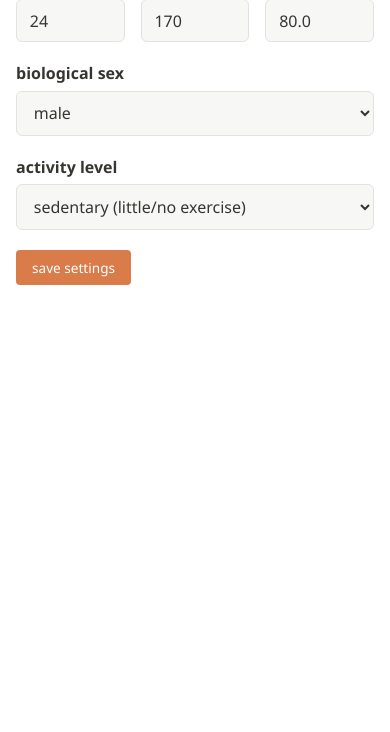
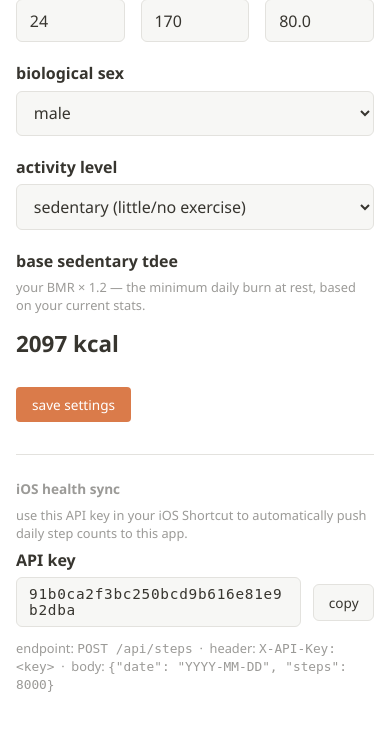
Before and after one commit to bagiba/calorie-tracker, a Flask app: page /settings in a window 390 px wide. Shown: the part 650-1382 px from the top of the page. Before the commit the page ends 935 px from the top, so only its background shows below. Run offline with Flask 3, Linux system fonts and the light colour scheme; data comes from the database, SQL or seed files in the repository.

Commit message:
add steps tracking: iOS sync, calendar display, and steps-based TDEE prediction
- POST /api/steps endpoint with API key auth for iOS Shortcut integration
- Steps table in DB; steps shown on calendar as X.Xk format
- Per-day TDEE uses actual steps (BMR × 1.2 + walking kcal from height/weight/sex)
  instead of fixed activity level multiplier
- Settings page shows read-only base sedentary TDEE (BMR × 1.2)
- Mobile calendar cells taller (4:5 ratio) to fit steps without overflow
- Day view shows step count when available

Co-Authored-By: Claude Sonnet 4.6 <noreply@anthropic.com>

```diff
--- a/app.py
+++ b/app.py
@@ -35,15 +35,31 @@ def inject_globals():
     return {'nav_settings': get_settings()}
 
 
-def calc_tdee(settings):
-    """Mifflin-St Jeor BMR × activity multiplier."""
+def calc_bmr(settings):
+    """Mifflin-St Jeor BMR."""
     w = float(settings['weight_kg'])
     h = float(settings['height_cm'])
     a = float(settings['age'])
     if settings['gender'] == 'female':
-        bmr = 10 * w + 6.25 * h - 5 * a - 161
-    else:
-        bmr = 10 * w + 6.25 * h - 5 * a + 5
+        return 10 * w + 6.25 * h - 5 * a - 161
+    return 10 * w + 6.25 * h - 5 * a + 5
+
+def calc_tdee(settings, steps=None):
+    """Calculate TDEE.
+    If steps provided: BMR × 1.2 (sedentary base) + walking calories derived
+    from steps using weight and height-based stride length.
+    Falls back to activity level multiplier if no steps.
+    """
+    bmr = calc_bmr(settings)
+    if steps is not None:
+        weight_kg = float(settings['weight_kg'])
+        height_cm = float(settings['height_cm'])
+        # Stride length estimate from height and sex (meters per step)
+        stride_m = height_cm * (0.413 if settings['gender'] == 'female' else 0.415) / 100
+        distance_km = (steps * stride_m) / 1000
+        # ~0.6 kcal per kg per km walked (net above resting, well-validated)
+        walking_calories = 0.6 * weight_kg * distance_km
+        return bmr * 1.2 + walking_calories
     return bmr * ACTIVITY_MULTIPLIERS.get(settings['activity_level'], 1.2)
 
 
@@ -76,6 +92,27 @@ def calendar_view(year, month):
 
     daily_totals = {row['date']: row['total'] for row in rows}
 
+    step_rows = db.execute(
+        'SELECT date, steps FROM steps WHERE date BETWEEN ? AND ?',
+        (first_day, last_day)
+    ).fetchall()
+    daily_steps = {row['date']: row['steps'] for row in step_rows}
+
+    # Load all historical goals ordered by effective date (ascending)
+    goals = db.execute(
+        'SELECT yellow_threshold, red_threshold, effective_date FROM calorie_goals ORDER BY effective_date'
+    ).fetchall()
+
+    def goal_for_date(date_str):
+        """Return the goal active on date_str (latest effective_date <= date_str)."""
+        active = None
+        for g in goals:
+            if g['effective_date'] <= date_str:
+                active = g
+            else:
+                break
+        return active or settings
+
     def day_color(day):
         if day == 0:
             return ''
@@ -83,9 +120,10 @@ def calendar_view(year, month):
         total = daily_totals.get(date_str)
         if total is None:
             return 'gray'
-        if total <= settings['yellow_threshold']:
+        goal = goal_for_date(date_str)
+        if total <= goal['yellow_threshold']:
             return 'green'
-        if total <= settings['red_threshold']:
+        if total <= goal['red_threshold']:
             return 'yellow'
         return 'red'
 
@@ -102,13 +140,15 @@ def calendar_view(year, month):
     else:
         next_year, next_month = year, month + 1
 
-    # Weight prediction based on logged days only
-    tdee = calc_tdee(settings)
-    total_deficit = sum(tdee - v for v in daily_totals.values())
+    # Weight prediction based on logged days only, using per-day TDEE from steps
+    total_deficit = 0
+    for date_str, calories in daily_totals.items():
+        steps = daily_steps.get(date_str)
+        day_tdee = calc_tdee(settings, steps=steps)
+        total_deficit += day_tdee - calories
     predicted_kg = total_deficit / 7700  # positive = loss, negative = gain
     is_loss = predicted_kg >= 0
     prediction = {
-        'tdee': round(tdee),
         'days': len(daily_totals),
         'kg_str': f"{abs(predicted_kg):.2f}",
         'is_loss': is_loss,
@@ -120,7 +160,7 @@ def calendar_view(year, month):
         day_color=day_color, today=today_date,
         prev_year=prev_year, prev_month=prev_month,
         next_year=next_year, next_month=next_month,
-        prediction=prediction)
+        prediction=prediction, daily_steps=daily_steps)
 
 
 @app.route('/day/<date_str>')
@@ -139,9 +179,12 @@ def day_view(date_str):
     total = sum(m['calories'] for m in meals)
     settings = get_settings()
 
+    steps_row = db.execute('SELECT steps FROM steps WHERE date = ?', (date_str,)).fetchone()
+    steps = steps_row['steps'] if steps_row else None
+
     return render_template('day.html',
         date=date_str, parsed_date=parsed,
-        meals=meals, total=total, settings=settings)
+        meals=meals, total=total, settings=settings, steps=steps)
 
 
 @app.route('/settings', methods=['GET', 'POST'])
@@ -176,6 +219,13 @@ def settings_view():
                     (calorie_target, yellow_threshold, red_threshold,
                      age, height_cm, weight_kg, gender, activity_level)
                 )
+                today_str = date.today().isoformat()
+                db.execute(
+                    'INSERT INTO calorie_goals (yellow_threshold, red_threshold, effective_date) '
+                    'VALUES (?, ?, ?) ON CONFLICT(effective_date) DO UPDATE SET '
+                    'yellow_threshold=excluded.yellow_threshold, red_threshold=excluded.red_threshold',
+                    (yellow_threshold, red_threshold, today_str)
+                )
                 db.commit()
                 flash('settings saved.', 'success')
         else:
@@ -184,7 +234,8 @@ def settings_view():
         return redirect(url_for('settings_view'))
 
     settings = get_settings()
-    return render_template('settings.html', settings=settings, activity_labels=ACTIVITY_LABELS)
+    bmr_sedentary = round(calc_bmr(settings) * 1.2)
+    return render_template('settings.html', settings=settings, activity_labels=ACTIVITY_LABELS, bmr_sedentary=bmr_sedentary)
 
 
 # ── JSON API Routes ──────────────────────────────────────────────────────────
@@ -300,6 +351,40 @@ def get_meals(date_str):
     })
 
 
+@app.route('/api/steps', methods=['POST'])
+def log_steps():
+    token = request.headers.get('X-API-Key', '')
+    settings = get_settings()
+    if not token or token != settings['api_key']:
+        return jsonify({'error': 'Unauthorized'}), 401
+
+    data = request.get_json()
+    if not data:
+        return jsonify({'error': 'Invalid JSON'}), 400
+
+    step_date = data.get('date')
+    steps = data.get('steps')
+
+    if not step_date or steps is None:
+        return jsonify({'error': 'date and steps are required'}), 400
+
+    try:
+        steps = int(steps)
+        if steps < 0:
+            raise ValueError
+    except (ValueError, TypeError):
+        return jsonify({'error': 'steps must be a non-negative integer'}), 400
+
+    db = get_db()
+    db.execute(
+        'INSERT INTO steps (date, steps) VALUES (?, ?) ON CONFLICT(date) DO UPDATE SET steps=excluded.steps',
+        (step_date, steps)
+    )
+    db.commit()
+
+    return jsonify({'date': step_date, 'steps': steps}), 200
+
+
 if __name__ == '__main__':
     init_db()
     app.run(host='0.0.0.0', debug=False)
--- a/static/style.css
+++ b/static/style.css
@@ -204,6 +204,12 @@ h1 {
     margin-top: 2px;
 }
 
+.day-steps {
+    font-size: 0.65rem;
+    color: var(--text-muted);
+    margin-top: 1px;
+}
+
 /* ── Day View ────────────────────────────────────────────────────────────── */
 
 .day-header-bar {
@@ -399,12 +405,22 @@ button:hover {
         gap: 2px;
     }
 
+    .day-cell {
+        aspect-ratio: 4 / 5;
+        justify-content: flex-start;
+        padding-top: 0.3rem;
+    }
+
     .day-number {
         font-size: 0.85rem;
     }
 
     .day-calories {
         font-size: 0.6rem;
+    }
+
+    .day-steps {
+        font-size: 0.55rem;
     }
 }
 
@@ -518,3 +534,79 @@ button:hover {
     outline: none;
     border-color: var(--accent);
 }
+
+/* Steps bar */
+.steps-bar {
+    display: flex;
+    align-items: center;
+    gap: 0.5rem;
+    padding: 0.6rem 1rem;
+    background: var(--bg-card);
+    border: 1px solid var(--border);
+    border-radius: var(--radius);
+    margin-bottom: 1.25rem;
+    font-size: 0.95rem;
+}
+
+.steps-count {
+    font-weight: 600;
+    color: var(--accent);
+}
+
+/* API key section */
+.api-key-section {
+    margin-top: 2rem;
+    padding-top: 1.5rem;
+    border-top: 1px solid var(--border);
+}
+
+.stat-display {
+    font-size: 1.4rem;
+    font-weight: 600;
+    color: var(--text);
+    padding: 0.5rem 0;
+}
+
+.api-key-display {
+    margin-bottom: 0.75rem;
+}
+
+.api-key-display label {
+    display: block;
+    font-weight: 600;
+    margin-bottom: 0.4rem;
+}
+
+.api-key-row {
+    display: flex;
+    align-items: center;
+    gap: 0.75rem;
+}
+
+.api-key-row code {
+    background: var(--bg-card);
+    border: 1px solid var(--border);
+    border-radius: var(--radius);
+    padding: 0.5rem 0.75rem;
+    font-size: 0.9rem;
+    letter-spacing: 0.05em;
+    flex: 1;
+    word-break: break-all;
+}
+
+.btn-copy {
+    background: var(--bg-card);
+    border: 1px solid var(--border);
+    color: var(--text);
+    padding: 0.5rem 0.9rem;
+    border-radius: var(--radius);
+    cursor: pointer;
+    font-family: inherit;
+    font-size: 0.85rem;
+    white-space: nowrap;
+}
+
+.btn-copy:hover {
+    border-color: var(--accent);
+    color: var(--accent);
+}
--- a/templates/base.html
+++ b/templates/base.html
@@ -4,6 +4,7 @@
     <meta charset="UTF-8">
     <meta name="viewport" content="width=device-width, initial-scale=1.0">
     <title>{% block title %}Clories{% endblock %}</title>
+    <link rel="icon" type="image/png" href="{{ url_for('static', filename='favicon.png') }}">
     <link rel="stylesheet" href="{{ url_for('static', filename='style.css') }}">
 </head>
 <body>
--- a/templates/calendar.html
+++ b/templates/calendar.html
@@ -42,11 +42,15 @@
     {% set date_str = '%04d-%02d-%02d'|format(year, month, day) %}
     {% set color = day_color(day) %}
     {% set total = daily_totals.get(date_str) %}
+    {% set steps = daily_steps.get(date_str) %}
     <a href="{{ url_for('day_view', date_str=date_str) }}"
        class="day-cell {{ color }}{% if today.year == year and today.month == month and today.day == day %} today{% endif %}">
         <span class="day-number">{{ day }}</span>
         {% if total is not none %}
         <span class="day-calories">{{ total }} cal</span>
+        {% endif %}
+        {% if steps is not none %}
+        <span class="day-steps">{{ "%.1fk"|format(steps / 1000) }} steps</span>
         {% endif %}
     </a>
     {% endif %}
--- a/templates/settings.html
+++ b/templates/settings.html
@@ -65,6 +65,36 @@
         </select>
     </div>
 
+    <div class="form-group">
+        <label>base sedentary tdee</label>
+        <p class="help-text">your BMR × 1.2 — the minimum daily burn at rest, based on your current stats.</p>
+        <div class="stat-display">{{ bmr_sedentary }} kcal</div>
+    </div>
+
     <button type="submit" class="btn-save">save settings</button>
 </form>
+
+<div class="api-key-section">
+    <h2 class="settings-section">iOS health sync</h2>
+    <p class="help-text section-help">use this API key in your iOS Shortcut to automatically push daily step counts to this app.</p>
+    <div class="api-key-display">
+        <label>API key</label>
+        <div class="api-key-row">
+            <code id="api-key-value">{{ settings['api_key'] }}</code>
+            <button type="button" class="btn-copy" onclick="copyApiKey()">copy</button>
+        </div>
+    </div>
+    <p class="help-text">endpoint: <code>POST /api/steps</code> &nbsp;·&nbsp; header: <code>X-API-Key: &lt;key&gt;</code> &nbsp;·&nbsp; body: <code>{"date": "YYYY-MM-DD", "steps": 8000}</code></p>
+</div>
+
+<script>
+function copyApiKey() {
+    const key = document.getElementById('api-key-value').textContent;
+    navigator.clipboard.writeText(key).then(() => {
+        const btn = document.querySelector('.btn-copy');
+        btn.textContent = 'copied!';
+        setTimeout(() => btn.textContent = 'copy', 1500);
+    });
+}
+</script>
 {% endblock %}
```
Also changed, not shown: database.py (+30 -0 lines), templates/day.html (+7 -0 lines), static/favicon.png (added).
